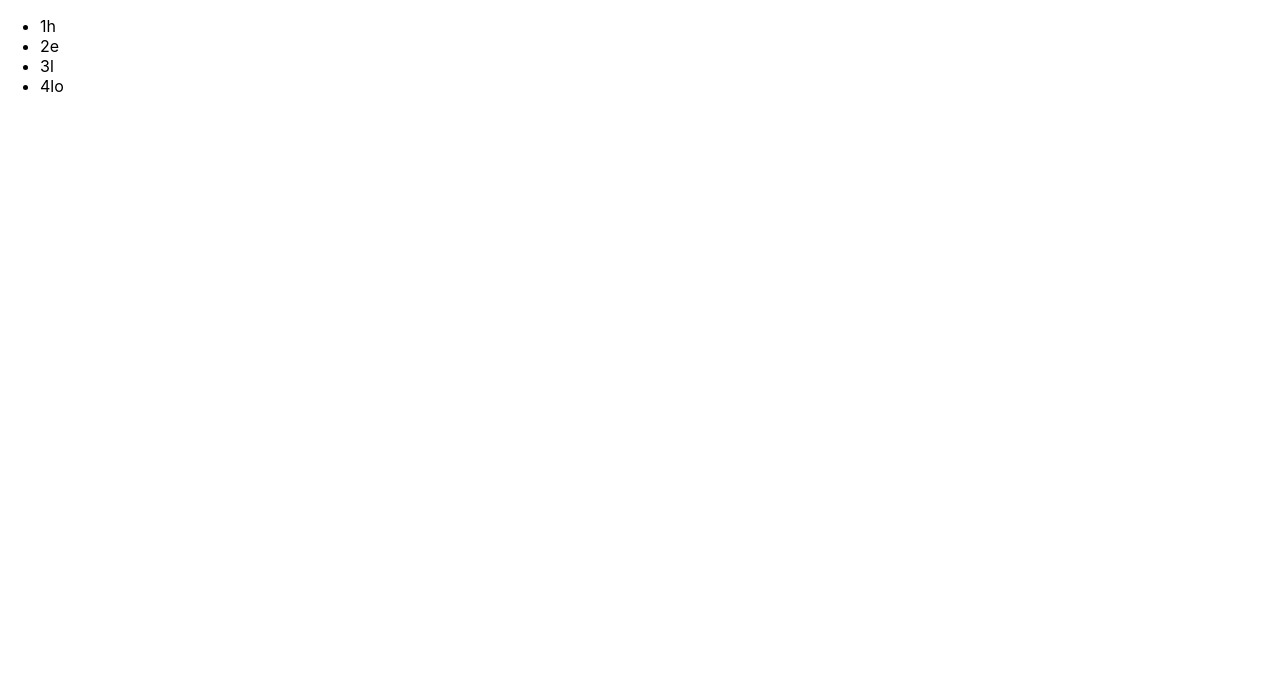
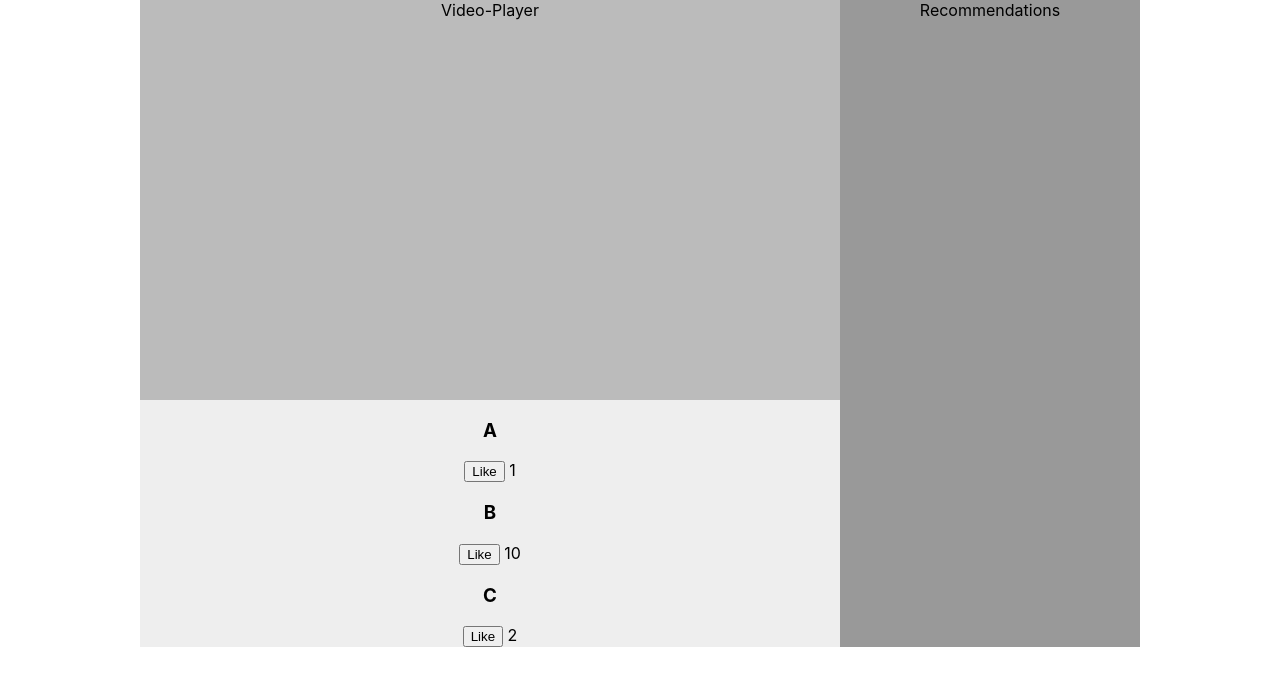
Before and after one commit to YLiu811/ReactComponents, a React (Create React App) app: page / in a window 1280 px wide. Shown: the top 686 px of the page. Built offline with nearby package versions, Linux system fonts and the light colour scheme.

Commit message:
review js css html by making a mini player page

```diff
--- a/src/App.css
+++ b/src/App.css
@@ -36,3 +36,25 @@
     transform: rotate(360deg);
   }
 }
+
+.columns {
+  display: grid;
+  grid-template-areas:"primary secondary";
+  margin: 0 auto;
+  width: 1000px;
+}
+
+.primary {
+  width: 700px;
+  background: #eee;
+}
+
+.secondary {
+  width: 300px;
+  background: #999;
+}
+
+.video-player {
+  height: 400px;
+  background: #bbb;
+}
--- a/src/App.js
+++ b/src/App.js
@@ -2,14 +2,36 @@ import logo from './logo.svg';
 import './App.css';
 
 function App() {
-  let lists = ["1h", "2e", "3l", "4lo"];
-  let listsHTML = lists.map((list) => {
-    return (<li>{list}</li>)
-  });
+  let commentsData = [
+    { creator: "A", comments: "YAY", likedCount: 1 },
+    { creator: "B", comments: "GOOD", likedCount: 10 },
+    { creator: "C", comments: "NICE", likedCount: 2 },
+  ]
   return (
-    <ul className='listsHTML'>
-      {listsHTML}
-    </ul>
+  <div className='App'>
+    <div className='columns'>
+      <div className='primary'>
+        <div className='video-player'>Video-Player</div>
+        <div className='comments'>
+          {commentsData.map((comment)=>{
+            return (
+              <div className='comment'>
+                <h3 classname='comment-header'>{ comment.creator }</h3>
+                <p className='comment-body'>{ comment.comment }</p>
+                <div className='comment-actions'>
+                  <button>Like</button>
+                  <span> {comment.likedCount }</span>
+                </div>
+              </div>
+            )
+          })}
+        </div>
+      </div>
+      <div className='secondary'>
+          <div className='recommendations'>Recommendations</div>
+      </div>
+    </div>
+  </div>
   );
 }
 
```
